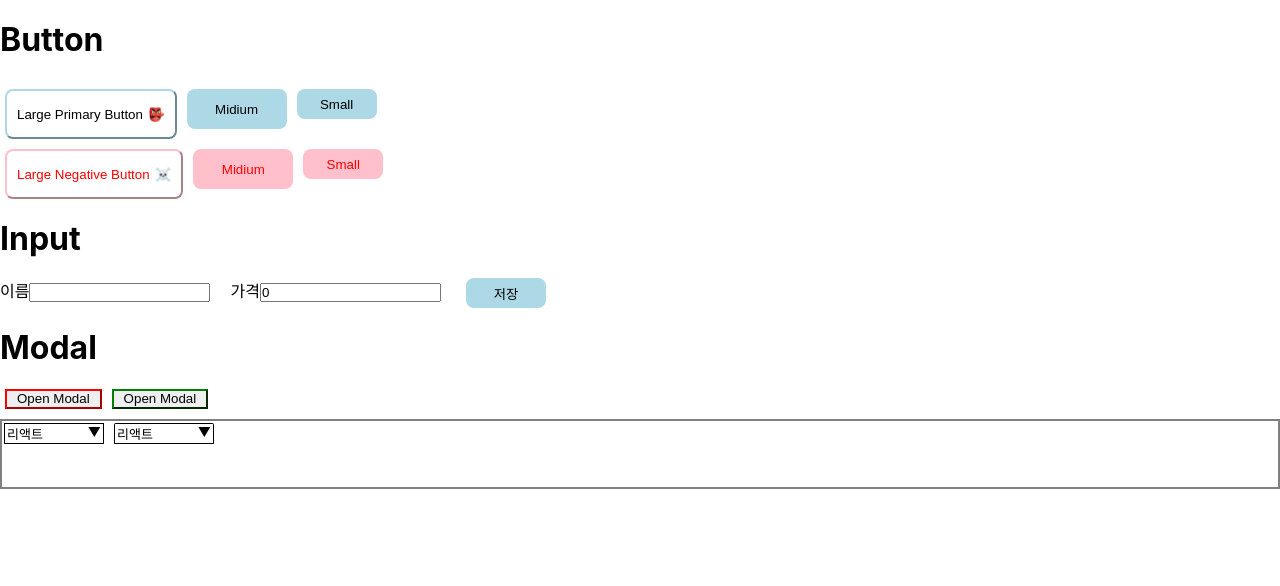
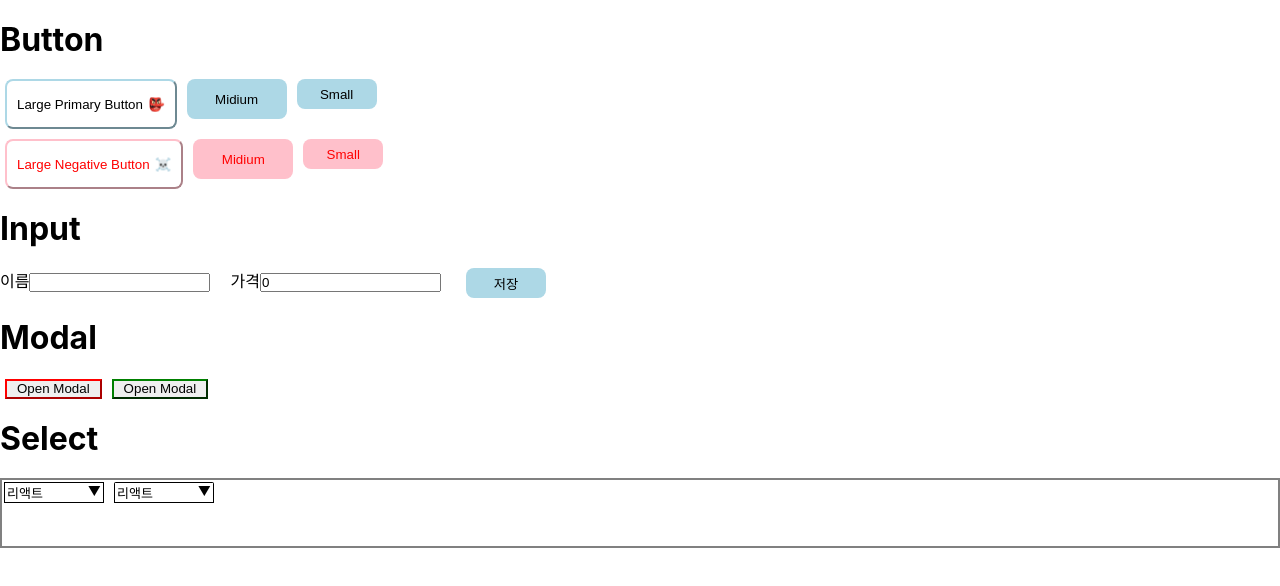
Before and after one commit to JW-Choi-4631/mywork-3, a React (Create React App) app: page / in a window 1280 px wide. Shown: the top 586 px of the page. Built offline with nearby package versions, Linux system fonts and the light colour scheme.

Commit message:
select 제목 추가

```diff
--- a/src/App.js
+++ b/src/App.js
@@ -4,6 +4,7 @@ import Modal from "./components/Modal";
 import styled from "styled-components";
 
 function App() {
+  // state
   const [isOpen, setIsOpen] = useState(false);
   const [isOpen2, setIsOpen2] = useState(false);
   const [inputValue, setInputValue] = useState({
@@ -13,12 +14,12 @@ function App() {
   const [selectedValue, setSelectedValue] = useState("리액트");
   const [selectedValue2, setSelectedValue2] = useState("리액트");
 
+  // function
   const openModalHandler = ({ target }) => {
     target.className === "Open" ? setIsOpen(true) : setIsOpen2(true);
   };
 
   const closeModalHandler = ({ currentTarget }) => {
-    console.log(currentTarget);
     currentTarget.className === "Modal-Div"
       ? setIsOpen2(false)
       : setIsOpen(false);
@@ -80,8 +81,11 @@ function App() {
     setSelectedValue2(event.currentTarget.innerHTML);
   };
 
+  //JSX
   return (
     <div>
+      <h1>Button</h1>
+
       <div
         style={{
           display: "flex",
@@ -89,7 +93,6 @@ function App() {
           gap: 10,
         }}
       >
-        <h1>Button</h1>
         <div
           style={{
             display: "flex",
@@ -107,9 +110,11 @@ function App() {
               borderColor="lightblue"
             />
           </StyledBtn>
+
           <StyledBtn size="Midium" backColor="lightblue">
             <Btnlabel title="Midium" />
           </StyledBtn>
+
           <StyledBtn size="Small" backColor="lightblue">
             <Btnlabel title="Small" />
           </StyledBtn>
@@ -137,7 +142,9 @@ function App() {
           </StyledBtn>
         </div>
       </div>
+
       <h1>Input</h1>
+
       <div
         style={{
           display: "flex",
@@ -173,6 +180,7 @@ function App() {
       </div>
 
       <h1>Modal</h1>
+
       <div>
         <button className="Open" onClick={openModalHandler}>
           Open Modal
@@ -194,8 +202,10 @@ function App() {
         />
       </div>
 
+      <h1>Select</h1>
+
       <div id="overflowBox">
-        {/* overflow:hidden 해제하는 방법 찾아보기 */}
+        {/* component로 만들기 */}
         <div name="hidden" onClick={onClickSelect} className="select hidden">
           <div className="text">
             <div className="label">{selectedValue}</div>
@@ -216,6 +226,7 @@ function App() {
             </li>
           </ul>
         </div>
+        {/* component로 만들기 */}
         <div name="show" onClick={onClickSelect} className="select">
           <div className="text">
             <div className="label">{selectedValue2}</div>
@@ -243,6 +254,7 @@ function App() {
 
 export default App;
 
+//Styled Component
 const StyledBtn = styled.button`
   // Fixed : 테두리 둥글기
   border-radius: 8px;
@@ -280,6 +292,7 @@ const StyledBtn = styled.button`
     props.backColor !== undefined ? props.backColor : "white"};
 `;
 
+//Component
 function Btnlabel({ title, imoticon = "" }) {
   const style =
     imoticon === "" ? { display: "none" } : { visibility: "visible" };
```
